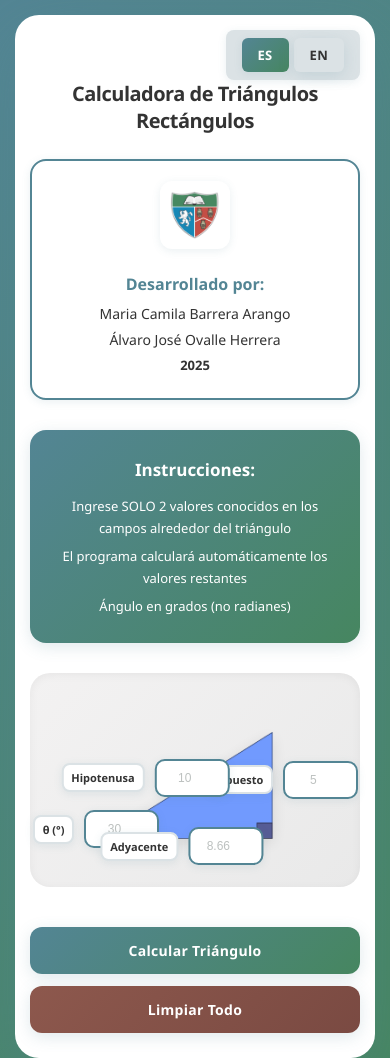
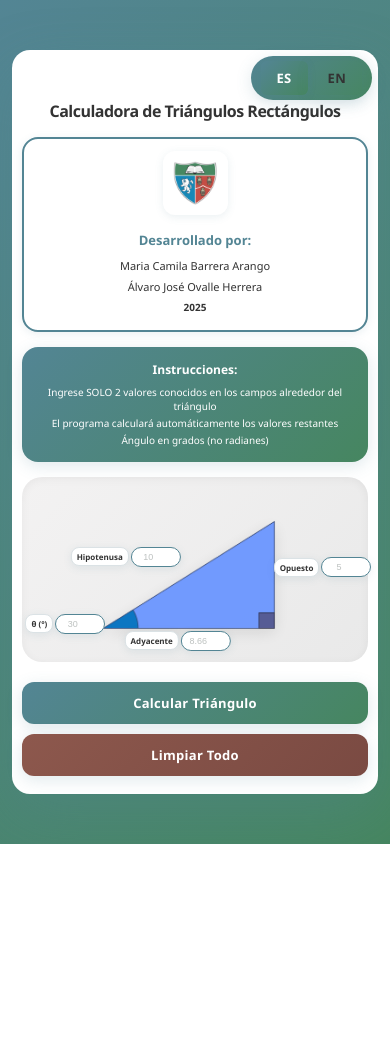
Before and after one commit to MathSeminar/TriangleSolver, a plain HTML site: page index.html in a window 390 px wide. After the commit the page ends 844 px from the top, so only its background shows below. Drawn offline with Linux system fonts and the light colour scheme.

Commit message:
Responsiveness Fixed

```diff
--- a/index.html
+++ b/index.html
@@ -2,7 +2,7 @@
 <html lang="es">
 <head>
     <meta charset="UTF-8">
-    <meta name="viewport" content="width=device-width, initial-scale=1.0">
+    <meta name="viewport" content="width=device-width, initial-scale=1.0, maximum-scale=1.0, user-scalable=no">
     <meta name="description" content="Calculadora visual de triángulos rectángulos">
     <meta name="author" content="Estudiante">
     <title data-es="Calculadora de Triángulos" data-en="Triangle Calculator">Calculadora de Triángulos</title>
--- a/styles.css
+++ b/styles.css
@@ -31,9 +31,24 @@
 }
 
 /* ============================================
-   RESET BÁSICO
+   RESET BÁSICO Y CONTROL DE OVERFLOW
    ============================================ */
-* {
+*, *::before, *::after {
+    box-sizing: border-box;
+    margin: 0;
+    padding: 0;
+}
+
+html {
+    overflow-x: hidden;
+    width: 100%;
+    max-width: 100%;
+}
+
+body {
+    overflow-x: hidden;
+    width: 100%;
+    max-width: 100%;
     margin: 0;
     padding: 0;
     box-sizing: border-box;
@@ -61,24 +76,54 @@ body {
     max-width: 900px;
     width: 100%;
     position: relative;
+    box-sizing: border-box;
+    margin: 0 auto;
+    animation: fadeIn 0.6s ease;
 }
 
 /* ============================================
-   BOTONES DE CAMBIO DE IDIOMA
+   BOTÓN DE CAMBIO DE IDIOMA
    ============================================ */
 
 .language-toggle {
     position: absolute;
     top: 20px;
     right: 20px;
+    background: linear-gradient(135deg, var(--color-primary) 0%, var(--color-secondary) 100%);
+    color: var(--color-bg-light);
+    border: none;
+    border-radius: 50px;
+    padding: 10px 20px;
+    font-size: 14px;
+    font-weight: 600;
+    cursor: pointer;
     display: flex;
-    gap: 5px;
-    background-color: var(--color-bg-soft);
-    padding: 5px;
-    border-radius: 8px;
-    box-shadow: var(--shadow-sm);
+    align-items: center;
+    gap: 8px;
+    box-shadow: var(--shadow-md);
+    transition: all 0.3s ease;
+    z-index: 100;
 }
 
+.language-toggle:hover {
+    transform: translateY(-2px) scale(1.05);
+    box-shadow: var(--shadow-lg);
+}
+
+.language-toggle:active {
+    transform: translateY(0) scale(0.98);
+}
+
+.lang-icon {
+    font-size: 18px;
+}
+
+#lang-text {
+    font-weight: 700;
+    letter-spacing: 0.5px;
+}
+
+/* Soporte para botones antiguos de idioma */
 .lang-btn {
     padding: 8px 16px;
     font-size: 13px;
@@ -102,7 +147,7 @@ body {
 }
 
 /* ============================================
-   ENCABEZADO E INSTRUCCIONES
+   ENCABEZADO
    ============================================ */
 
 h1 {
@@ -116,7 +161,7 @@ h1 {
 }
 
 /* ============================================
-   SECCIÓN DE INTEGRANTES
+   SECCIÓN DE INTEGRANTES CON LOGO
    ============================================ */
 
 .integrantes {
@@ -130,6 +175,7 @@ h1 {
     gap: 20px;
     box-shadow: var(--shadow-sm);
     transition: all 0.3s ease;
+    animation: slideIn 0.5s ease;
 }
 
 .integrantes:hover {
@@ -220,18 +266,19 @@ h1 {
 .triangle-container {
     position: relative;
     width: 100%;
-    max-width: 770px;
+    max-width: 700px;
     margin: 0 auto 40px;
     padding: 80px 60px;
     background: linear-gradient(135deg, var(--color-bg-alt) 0%, var(--color-bg-subtle) 100%);
     border-radius: 20px;
     box-shadow: inset 0 2px 10px rgba(0, 0, 0, 0.05);
+    box-sizing: border-box;
 }
 
 .triangle-image {
-    width: 100%;
+    width: 90%;
     height: auto;
-    margin-left: 5.3%;
+    margin-left: 11%;
     display: block;
     opacity: 0.95;
     filter: drop-shadow(0 4px 8px rgba(0, 0, 0, 0.1));
@@ -301,7 +348,6 @@ h1 {
     opacity: 0.7;
 }
 
-/* Efecto hover en inputs */
 .input-field input:hover {
     border-color: var(--color-secondary);
     box-shadow: var(--shadow-md);
@@ -317,14 +363,14 @@ h1 {
     left: 0.8%;
 }
 
-/* Cateto adyacente - parte inferior central */
+/*  adyacente - parte inferior central */
 .adyacente-field {
     bottom: 10%;
     left: 46%;
     transform: translateX(-50%);
 }
 
-/* Cateto opuesto - lado derecho */
+/*  opuesto - lado derecho */
 .opuesto-field {
     right: 0.5%;
     top: 50%;
@@ -432,47 +478,55 @@ button {
     }
 }
 
+@keyframes spin {
+    to { transform: rotate(360deg); }
+}
+
 .calculated {
     animation: pulse 0.6s ease;
 }
 
-.container {
-    animation: fadeIn 0.6s ease;
-}
-
-.integrantes {
-    animation: slideIn 0.5s ease;
-}
-
 /* ============================================
-   DISEÑO RESPONSIVE
+   RESPONSIVE
    ============================================ */
 
+/* Tablets y pantallas medianas */
 @media (max-width: 768px) {
     body {
-        padding: 15px;
+        padding: 8px;
     }
 
     .container {
-        padding: 30px 20px;
+        padding: 50px 12px 20px 12px; /* Más espacio arriba para el botón de idioma */
+        max-width: 100%;
+        width: calc(100% - 16px); /* Considera el padding del body */
     }
 
+    /*Botón de idioma en móvil */
     .language-toggle {
-        top: 15px;
-        right: 15px;
-        padding: 8px 16px;
-        font-size: 13px;
+        top: 8px;
+        right: 8px;
+        padding: 6px 12px;
+        font-size: 11px;
+        gap: 4px;
+    }
+
+    .lang-icon {
+        font-size: 14px;
     }
 
     h1 {
-        font-size: 22px;
-        margin-top: 40px;
+        font-size: 18px;
+        margin-top: 5px;
+        margin-bottom: 15px;
     }
 
     .integrantes {
         flex-direction: column;
         text-align: center;
-        padding: 20px 15px;
+        padding: 12px 8px;
+        margin-bottom: 15px;
+        gap: 12px;
     }
 
     .names-info {
@@ -480,65 +534,272 @@ button {
     }
 
     .school-logo {
-        width: 60px;
+        width: 45px;
     }
 
-    .triangle-container {
-        padding: 60px 30px;
+    .names-info strong {
+        font-size: 13px;
     }
 
+    .student-name {
+        font-size: 11px;
+    }
+
+    .year {
+        font-size: 10px;
+    }
+
+    .instrucciones {
+        padding: 12px 10px;
+        margin-bottom: 15px;
+    }
+
+    .instrucciones p {
+        font-size: 10px;
+        line-height: 1.4;
+        margin: 3px 0;
+    }
+
+    .instrucciones strong {
+        font-size: 12px;
+        margin-bottom: 6px;
+    }
+
+    /*Container del triángulo */
+    .triangle-container {
+        padding: 30px 12px;
+        max-width: 100%;
+        width: 100%;
+        margin: 0 0 20px 0;
+    }
+
+    .triangle-image {
+        width: 92%;
+        max-width: 100%;
+        margin: 0 auto;
+        margin-left: 10%;
+        display: block;
+    }
+
+    .input-field {
+        gap: 2px;
+    }
+
+    /* Tamaño de inputs en móvil */
     .input-field input {
-        width: 85px;
-        font-size: 13px;
-        padding: 10px 12px;
+        width: 40px;
+        font-size: 10px;
+        padding: 5px 4px;
+        border-width: 1px;
     }
 
     .input-field label {
-        font-size: 12px;
-        padding: 6px 10px;
+        font-size: 9px;
+        padding: 4px 6px;
+        border-width: 1px;
+    }
+
+    /* Posicionamiento de campos en móvil */
+    .angulo-field {
+        bottom: 13%;
+        left: 9%;
+    }
+
+    .adyacente-field {
+        bottom: 5%;
+        left: 46%;
+    }
+
+    .opuesto-field {
+        right: 9%;
+        top: 50%;
+    }
+
+    .hipotenusa-field {
+        top: 42%;
+        left: 40%;
     }
 
     button {
-        padding: 14px 30px;
-        font-size: 14px;
+        padding: 12px 20px;
+        font-size: 13px;
         width: 100%;
     }
 
     .button-container {
         flex-direction: column;
-        gap: 12px;
+        gap: 10px;
+        width: 100%;
+    }
+}
+
+/* iPhone XR y similares (414px) */
+@media (max-width: 420px) {
+    body {
+        padding: 6px;
+    }
+
+    .container {
+        padding: 45px 10px 18px 10px;
+        width: calc(100% - 12px);
+        border-radius: 18px;
+    }
+
+    .language-toggle {
+        top: 6px;
+        right: 6px;
+        padding: 5px 10px;
+        font-size: 10px;
+    }
+
+    h1 {
+        font-size: 16px;
+    }
+
+    .triangle-container {
+        padding: 25px 10px;
+    }
+
+    .triangle-image {
+        width: 90%;
+    }
+
+    .input-field input {
+        width: 50px;
+        font-size: 9px;
+        padding: 4px 3px;
+    }
+
+    .input-field label {
+        font-size: 8px;
+        padding: 3px 5px;
+    }
+
+    .angulo-field {
+        bottom: 15%;
+        left: 1%;
+    }
+
+    .adyacente-field {
+        bottom: 6%;
+        left: 45%;
+    }
+
+    .opuesto-field {
+        right: -1%;
+        top: 49%;
+    }
+
+    .hipotenusa-field {
+        top: 38%;
+        left: 30%;
+    }
+}
+
+/* Pantallas muy, muy pequeñas (iPhone SE, etc) */
+@media (max-width: 375px) {
+    body {
+        padding: 5px;
+    }
+
+    .container {
+        padding: 42px 8px 15px 8px;
+        width: calc(100% - 10px);
+        border-radius: 16px;
+    }
+
+    .language-toggle {
+        top: 5px;
+        right: 5px;
+        padding: 4px 8px;
+        font-size: 9px;
+        gap: 3px;
+    }
+
+    .lang-icon {
+        font-size: 12px;
+    }
+
+    h1 {
+        font-size: 15px;
+        margin-bottom: 12px;
+    }
+
+    .school-logo {
+        width: 38px;
+    }
+
+    .integrantes {
+        padding: 10px 6px;
+        gap: 10px;
+    }
+
+    .names-info strong {
+        font-size: 12px;
+    }
+
+    .student-name {
+        font-size: 10px;
+    }
+
+    .year {
+        font-size: 9px;
+    }
+
+    .instrucciones {
+        padding: 10px 8px;
     }
 
     .instrucciones p {
-        font-size: 13px;
-    }
-}
-
-@media (max-width: 480px) {
-    .container {
-        padding: 25px 15px;
+        font-size: 9px;
     }
 
-    h1 {
-        font-size: 20px;
-    }
-
-    .school-logo {
-        width: 50px;
+    .instrucciones strong {
+        font-size: 11px;
     }
 
     .triangle-container {
-        padding: 40px 20px;
+        padding: 22px 8px;
+    }
+
+    .triangle-image {
+        width: 88%;
     }
 
     .input-field input {
-        width: 75px;
-        font-size: 12px;
+        width: 48px;
+        font-size: 9px;
+        padding: 4px 2px;
     }
 
     .input-field label {
-        font-size: 11px;
-        padding: 5px 8px;
+        font-size: 8px;
+        padding: 3px 4px;
+    }
+
+    .angulo-field {
+        bottom: 14%;
+        left: -1%;
+    }
+
+    .adyacente-field {
+        bottom: 5%;
+        left: 44%;
+    }
+
+    .opuesto-field {
+        right: -1%;
+        top: 48%;
+    }
+
+    .hipotenusa-field {
+        top: 37%;
+        left: 28%;
+    }
+
+    button {
+        padding: 11px 18px;
+        font-size: 12px;
     }
 }
 
@@ -546,19 +807,16 @@ button {
    UTILIDADES
    ============================================ */
 
-/* Clase para ocultar elementos */
 .hidden {
     display: none !important;
 }
 
-/* Clase para deshabilitar elementos */
 .disabled {
     opacity: 0.5;
     pointer-events: none;
     cursor: not-allowed;
 }
 
-/* Clase para efectos de loading */
 .loading {
     position: relative;
     pointer-events: none;
@@ -578,15 +836,10 @@ button {
     animation: spin 0.8s linear infinite;
 }
 
-@keyframes spin {
-    to { transform: rotate(360deg); }
-}
-
 /* ============================================
    ACCESIBILIDAD
    ============================================ */
 
-/* Mejora el contraste para lectura */
 @media (prefers-contrast: high) {
     .input-field label {
         border: 2px solid var(--color-text-dark);
@@ -601,7 +854,6 @@ button {
     }
 }
 
-/* Respeta la preferencia de movimiento reducido */
 @media (prefers-reduced-motion: reduce) {
     * {
         animation-duration: 0.01ms !important;
@@ -610,7 +862,6 @@ button {
     }
 }
 
-/* Estilos para modo de impresión */
 @media print {
     body {
         background: white;
```
